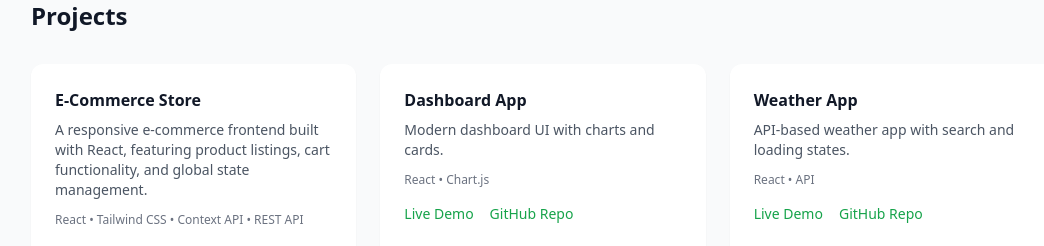
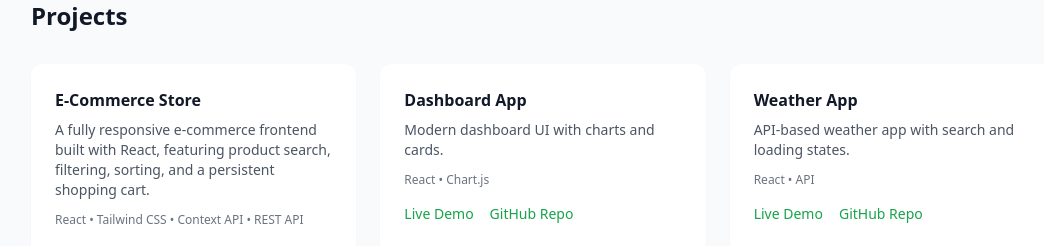
Before and after one commit to yanorenzo624/portfolio, a React (Vite) app: page / in a window 1280 px wide. Shown: the part 1140-1386 px from the top of the page, without its empty margins (97-1141 px from the left). Built offline with nearby package versions, Linux system fonts and the light colour scheme.

Commit message:
updated ecommerce project description.

```diff
--- a/src/components/Projects.jsx
+++ b/src/components/Projects.jsx
@@ -4,7 +4,7 @@ import { fadeUp, staggerContainer } from "../animations/variants";
 const projects = [
     {
         title: "E-Commerce Store",
-        description: "A responsive e-commerce frontend built with React, featuring product listings, cart functionality, and global state management.",
+        description: "A fully responsive e-commerce frontend built with React, featuring product search, filtering, sorting, and a persistent shopping cart.",
         tech: "React • Tailwind CSS • Context API • REST API",
         live: "#",
         code: "https://github.com/yanorenzo624/ecommerce",
```
